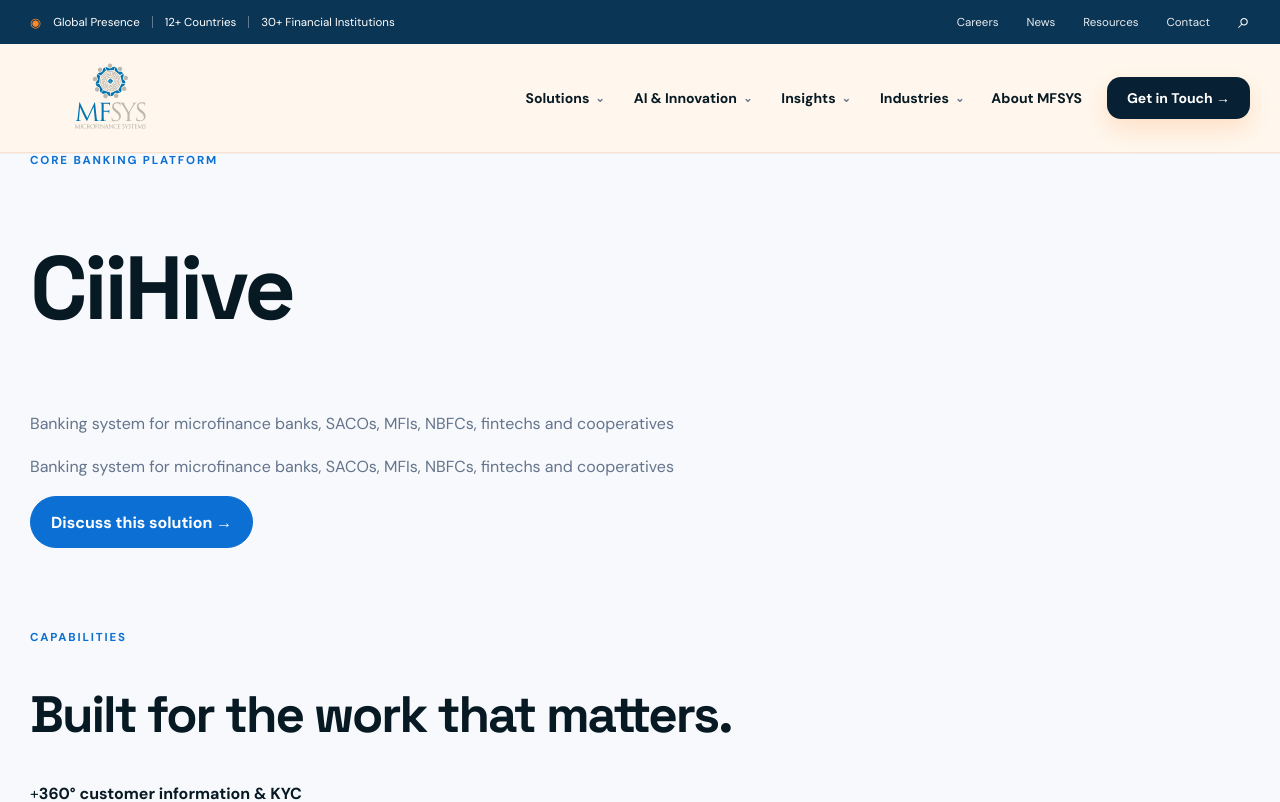
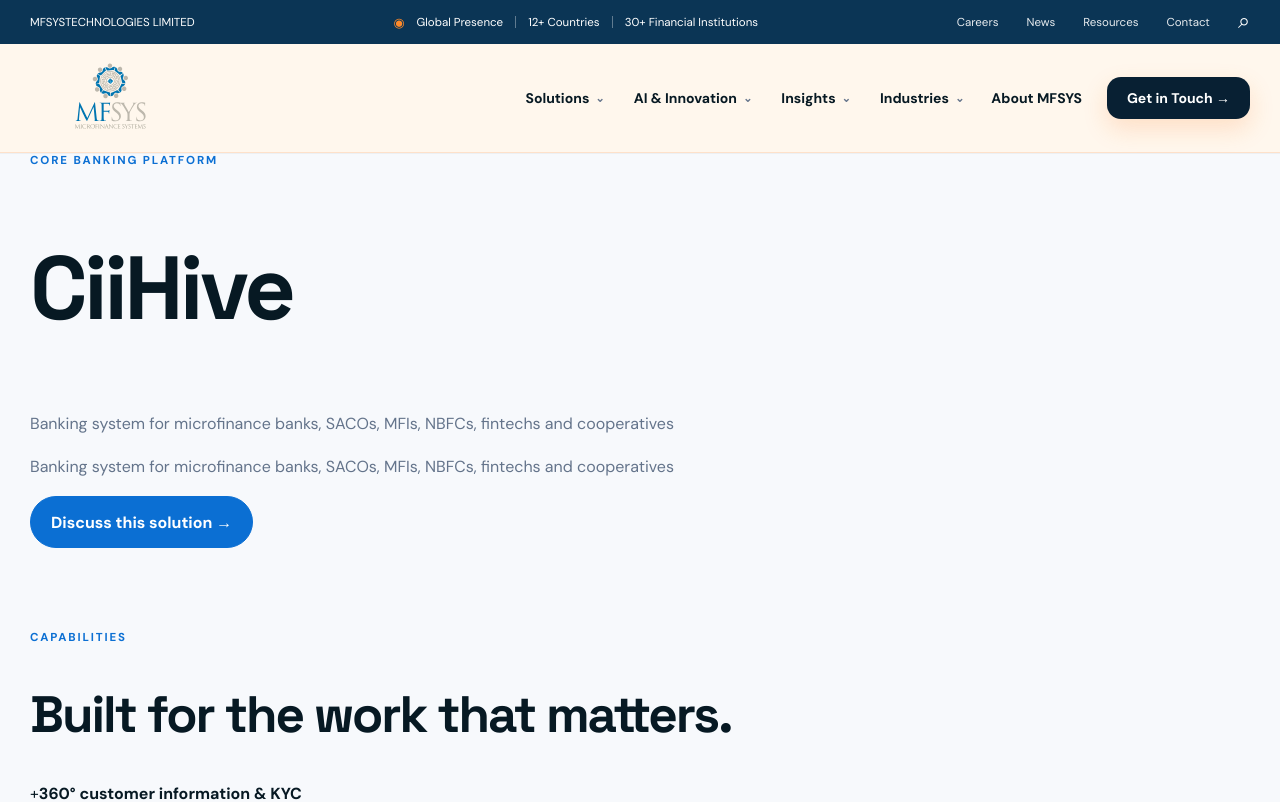
Before and after one commit to ali-mfsys/mfsys-website, a Next.js app: page /products/ciihive in a window 1280 px wide. Shown: the top 802 px of the page. Built offline with nearby package versions, Linux system fonts and the light colour scheme.

Commit message:
Add MFSYS Technologies Limited corporate identity to utility header

```diff
--- a/components/SiteHeader.tsx
+++ b/components/SiteHeader.tsx
@@ -110,7 +110,7 @@ export default function SiteHeader(){
  const toggleMobileSection=(s:MenuName)=>setMobileSection(v=>v===s?null:s);
  return <header className="site-header">
   <div className="utility-bar"><div className="container utility-inner">
-   <div className="utility-left"><span>◉</span><span>Global Presence</span><i/><span>12+ Countries</span><i/><span>30+ Financial Institutions</span></div>
+   <div className="utility-identity"><span className="utility-identity-accent" aria-hidden="true"/><span className="utility-identity-brand">MFSYS</span><span className="utility-identity-legal">TECHNOLOGIES LIMITED</span></div><div className="utility-left"><span>◉</span><span>Global Presence</span><i/><span>12+ Countries</span><i/><span>30+ Financial Institutions</span></div>
    <div className="utility-right"><Link href="/careers" onClick={closeAll}>Careers</Link><Link href="/insights/news" onClick={closeAll}>News</Link><Link href="/insights/reports" onClick={closeAll}>Resources</Link><Link href="/contact" onClick={closeAll}>Contact</Link><span aria-hidden="true">⌕</span></div>
   </div></div>
   <div className="container nav-wrap">
```
